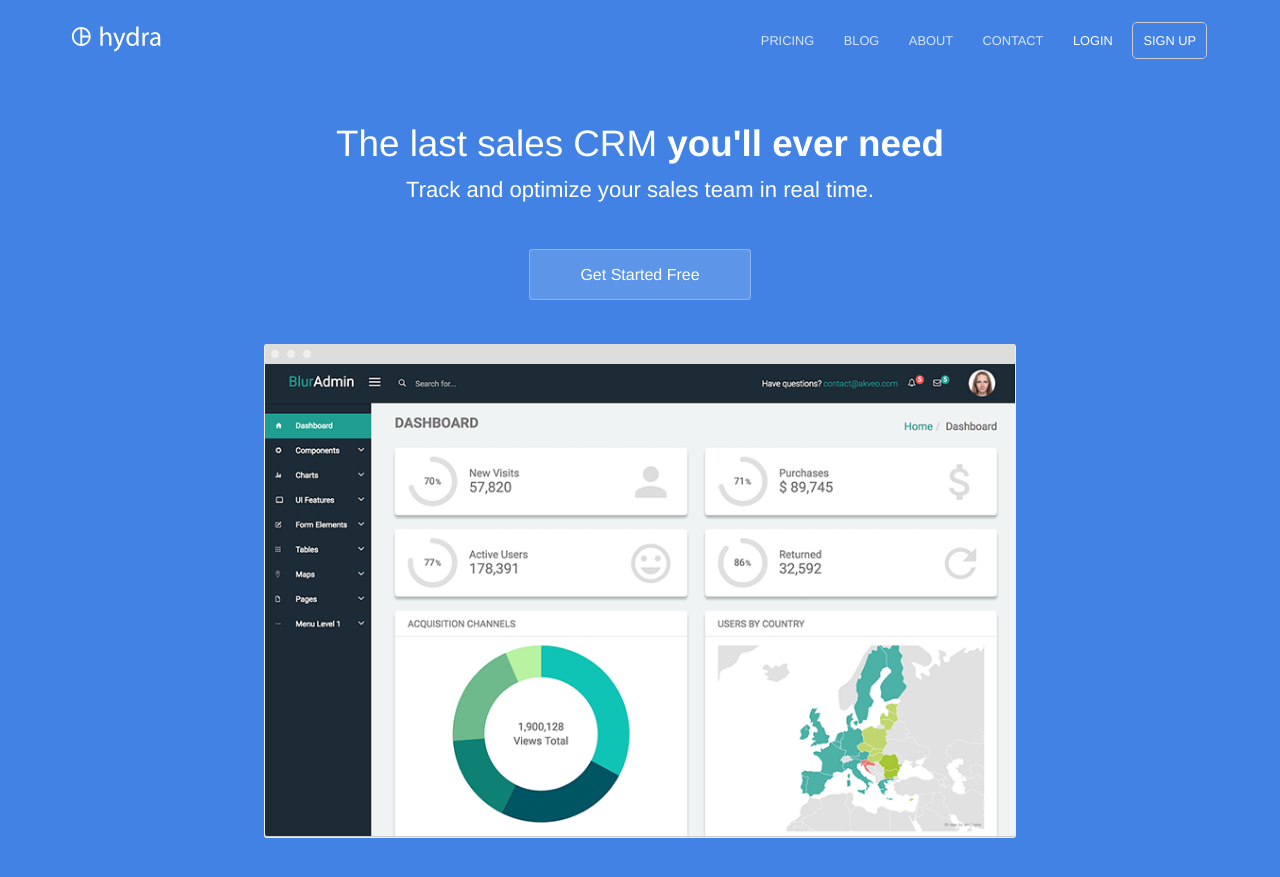
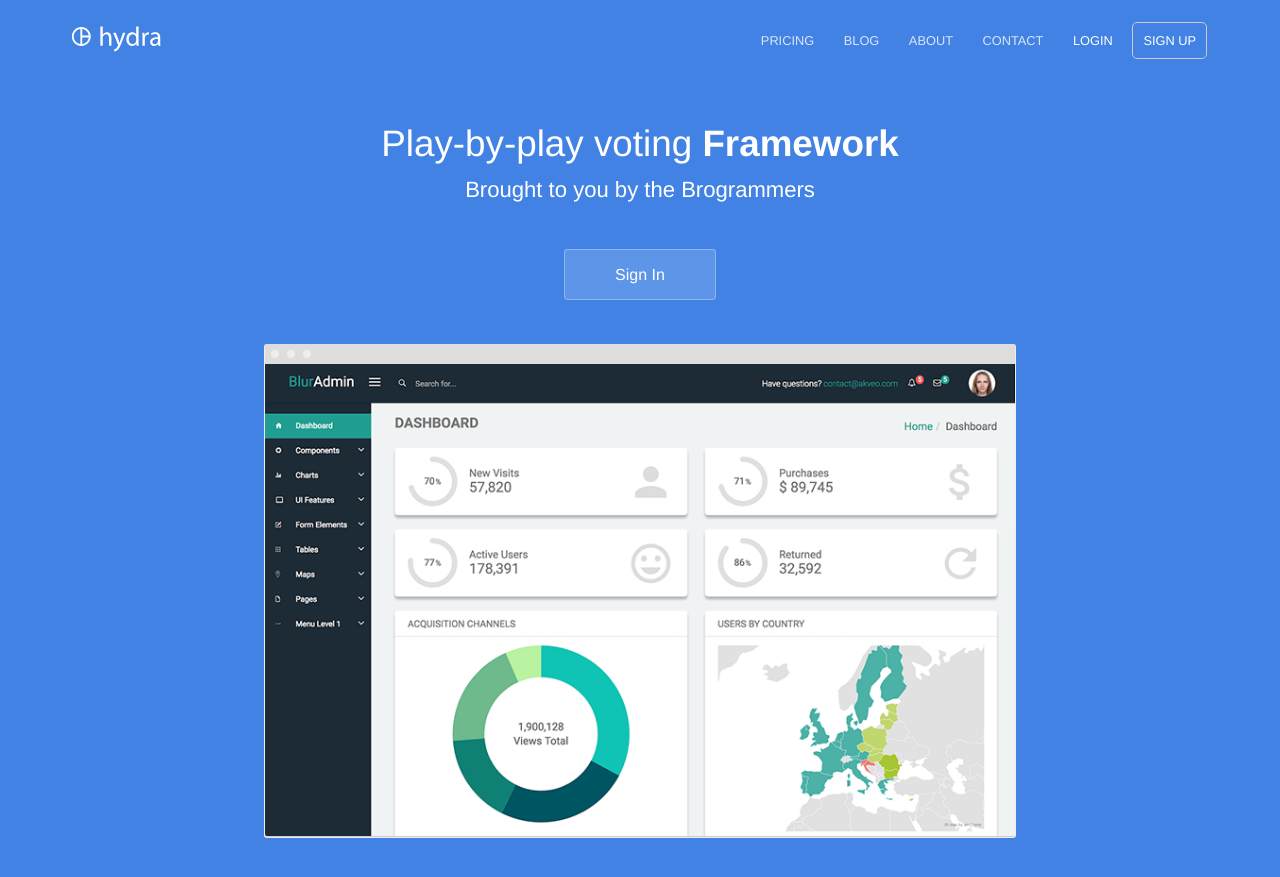
Before and after one commit to uSRyune/brogrammers-site, a Jekyll site: the page built from index.html, in a window 1280 px wide and 900 px high. Shown: the top 877 px of the window. Built offline with Jekyll 4.4.1, drawn with Linux system fonts in a browser that asks for light colours.

Commit message:
Update index.html

```diff
--- a/index.html
+++ b/index.html
@@ -4,9 +4,9 @@ description: Track and optimize your sales team in real time
 ---
 <section class="hero">
 	<div class="text-container">
-		<h1 class="editable">The last sales CRM <strong>you'll ever need</strong></h1>
-		<p class="subtext editable">Track and optimize your sales team in real time.</p>
-		<div class="cta button alt"><a href="/sign-up/">Get Started Free</a></div>
+		<h1 class="editable">Play-by-play voting <strong>Framework</strong></h1>
+		<p class="subtext editable">Brought to you by the Brogrammers</p>
+		<div class="cta button alt"><a href="/sign-up/">Sign In</a></div>
 		<div>
 			<img src="/images/dashboard.png" alt="Screenshot" class="screenshot editable" />
 		</div>
```
